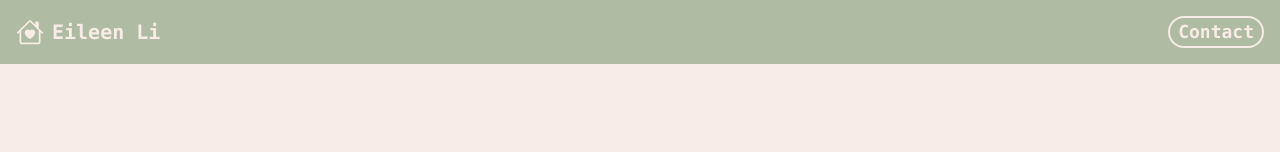
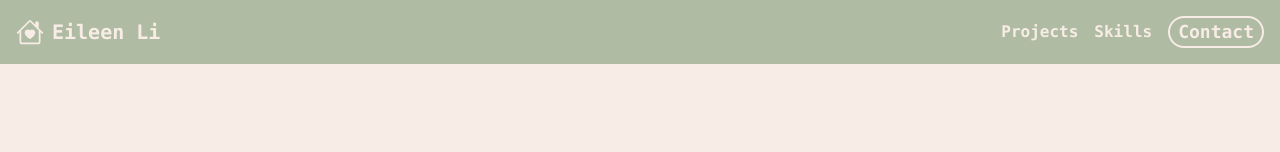
Before and after one commit to lyjeileen/portfolio, a Next.js app: page / in a window 1280 px wide. Shown: the top 152 px of the page. Built offline with nearby package versions, Linux system fonts and the light colour scheme.

Commit message:
Add scroll into view function

```diff
--- a/components/Navbar.tsx
+++ b/components/Navbar.tsx
@@ -12,11 +12,31 @@ export default function Navbar() {
             Eileen Li
           </span>
         </div>
-        <Link href="mailto:yuejiao.li.eileen@gmail.com">
-          <p className="border-2 px-2 rounded-3xl text-lg text-base hover:text-lightgreen hover:bg-base">
-            Contact
-          </p>
-        </Link>
+        <div className="flex gap-4">
+          <button
+            onClick={() =>
+              window.document
+                .getElementById('projects')
+                ?.scrollIntoView({ block: 'end', behavior: 'smooth' })
+            }
+          >
+            Projects
+          </button>
+          <button
+            onClick={() =>
+              window.document
+                .getElementById('skills')
+                ?.scrollIntoView({ behavior: 'smooth' })
+            }
+          >
+            Skills
+          </button>
+          <Link href="mailto:yuejiao.li.eileen@gmail.com">
+            <p className="border-2 px-2 rounded-3xl text-lg text-base hover:text-lightgreen hover:bg-base">
+              Contact
+            </p>
+          </Link>
+        </div>
       </div>
     </nav>
   );
--- a/components/Projects.tsx
+++ b/components/Projects.tsx
@@ -83,7 +83,10 @@ export default function Projects() {
         >
           <path d="M297.2 248.9c14.4-20.6 22.8-45.7 22.8-72.9 0-70.7-57.3-128-128-128S64 105.3 64 176c0 27.2 8.4 52.3 22.8 72.9 3.7 5.3 8.1 11.3 12.8 17.7 12.9 17.7 28.3 38.9 39.8 59.8 10.4 19 15.7 38.8 18.3 57.5H109c-2.2-12-5.9-23.7-11.8-34.5-9.9-18-22.2-34.9-34.5-51.8-5.2-7.1-10.4-14.2-15.4-21.4C27.6 247.9 16 213.3 16 176 16 78.8 94.8 0 192 0s176 78.8 176 176c0 37.3-11.6 71.9-31.4 100.3-5 7.2-10.2 14.3-15.4 21.4-12.3 16.8-24.6 33.7-34.5 51.8-5.9 10.8-9.6 22.5-11.8 34.5h-48.5c2.6-18.7 7.9-38.6 18.3-57.5 11.5-20.9 26.9-42.1 39.8-59.8 4.7-6.4 9-12.4 12.7-17.7zM192 128c-26.5 0-48 21.5-48 48 0 8.8-7.2 16-16 16s-16-7.2-16-16c0-44.2 35.8-80 80-80 8.8 0 16 7.2 16 16s-7.2 16-16 16zm0 384c-44.2 0-80-35.8-80-80v-16h160v16c0 44.2-35.8 80-80 80z"></path>
         </svg>
-        <h1 className="text-grassgreen text-2xl md:text-4xl text-center font-bold mx-4">
+        <h1
+          id="projects"
+          className="text-grassgreen text-2xl md:text-4xl text-center font-bold mx-4"
+        >
           Projects
         </h1>
         <svg
--- a/components/Skills.tsx
+++ b/components/Skills.tsx
@@ -24,7 +24,7 @@ import {
 export default function Skills() {
   return (
     <>
-      <div className="flex justify-center my-8 md:my-16">
+      <div className="flex justify-center my-8 md:my-16" id="skills">
         <svg
           className="w-7 h-7 fill-softred md:w-9 md:h-9"
           xmlns="http://www.w3.org/2000/svg"
```
